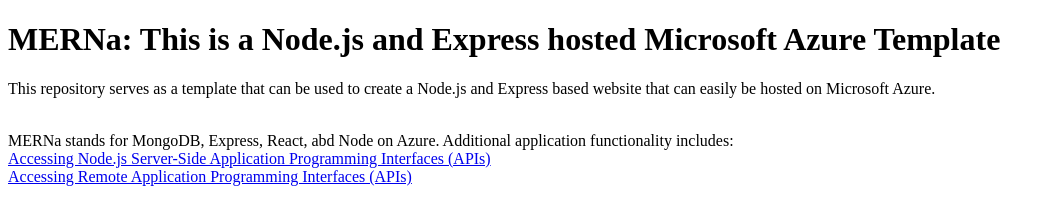
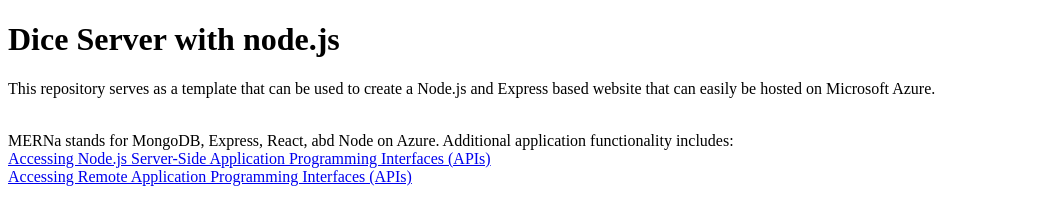
Before and after one commit to nicolemagdz/dice-nodejs, a website: page static/index.html in a window 1280 px wide. Shown: the whole page, without its empty margins (0-1055 px from the left). Drawn offline with Linux system fonts and the light colour scheme.

Commit message:
Update files

```diff
--- a/package.json
+++ b/package.json
@@ -10,6 +10,6 @@
     },
     "dependencies": {
         "cors": "^2.8.5",
-        "express": "^4.18.2"
+        "express": "^4.21.0"
     }
 }
--- a/static/index.html
+++ b/static/index.html
@@ -2,10 +2,10 @@
 <html lang="en">
 <head>
 	<meta charset="UTF-8" />
-	<title>MERNa-NE</title>
+	<title>Dice Server</title>
 </head>
 <body>
-	<h1>MERNa: This is a Node.js and Express hosted Microsoft Azure Template</h1>
+	<h1>Dice Server with node.js</h1>
 	<p>This repository serves as a template that can be used to create a Node.js and Express based website that can easily
 	be hosted on Microsoft Azure.</p><br />
 
```
Also changed, not shown: 1 other file.
